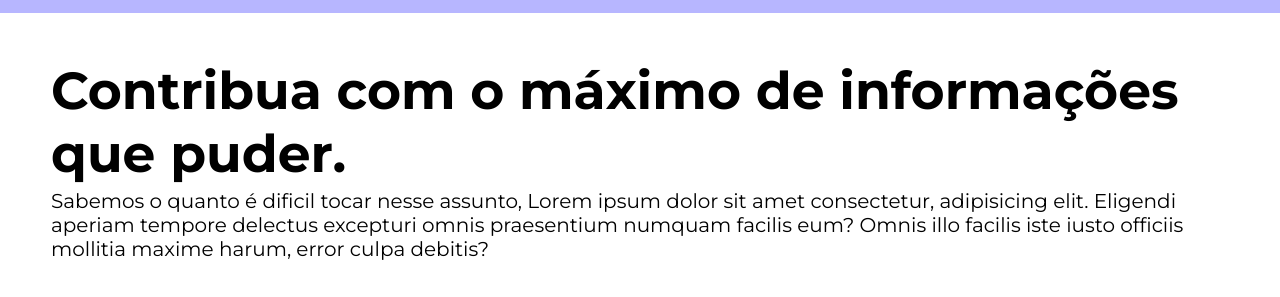
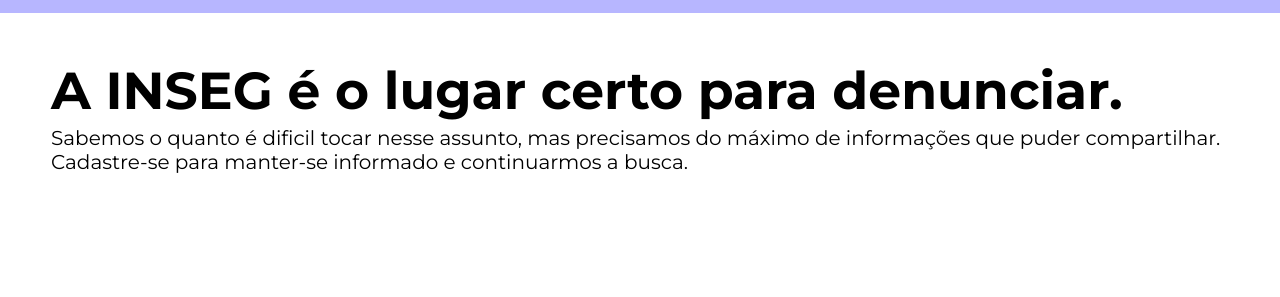
Before and after one commit to gustavohugdias/Trabalho-da-Faculdade, a plain HTML site: page HTML/cadastrar.html in a window 1280 px wide. Shown: the part 155-452 px from the top of the page. Drawn offline with Linux system fonts and the light colour scheme; a web font is replaced by a local one.

Commit message:
Update cadastrar.html

```diff
--- a/HTML/cadastrar.html
+++ b/HTML/cadastrar.html
@@ -41,11 +41,9 @@
 
     <header class="container">
         <div class="bloco">
-          <h2> Contribua com o máximo de informações que puder.</h2>
+          <h2> A INSEG é o lugar certo para denunciar. </h2>
           <p>
-            Sabemos o quanto é dificil tocar nesse assunto, Lorem ipsum dolor sit amet consectetur, adipisicing elit. Eligendi aperiam tempore delectus excepturi omnis praesentium numquam facilis eum? Omnis illo facilis iste iusto officiis mollitia maxime harum, error culpa debitis?
-          </p>
-        </div>
+            Sabemos o quanto é dificil tocar nesse assunto, mas <span class="negrito"> precisamos </span> do máximo de informações que puder compartilhar. Cadastre-se para manter-se informado e continuarmos a busca.
     </header>
 
      <div class="container">
```
